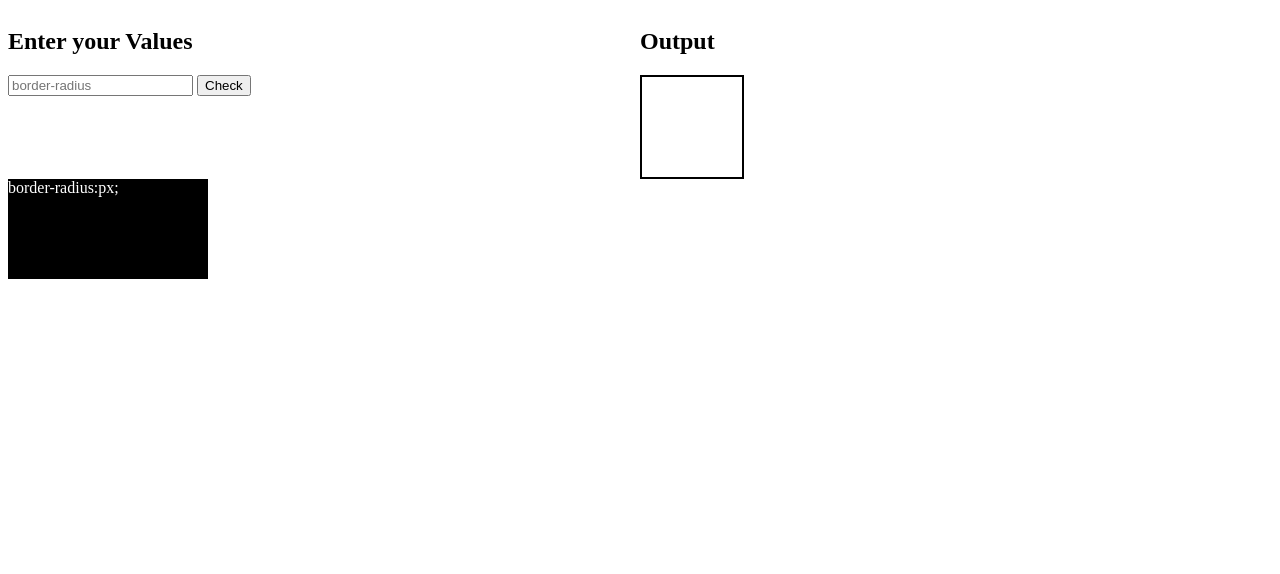
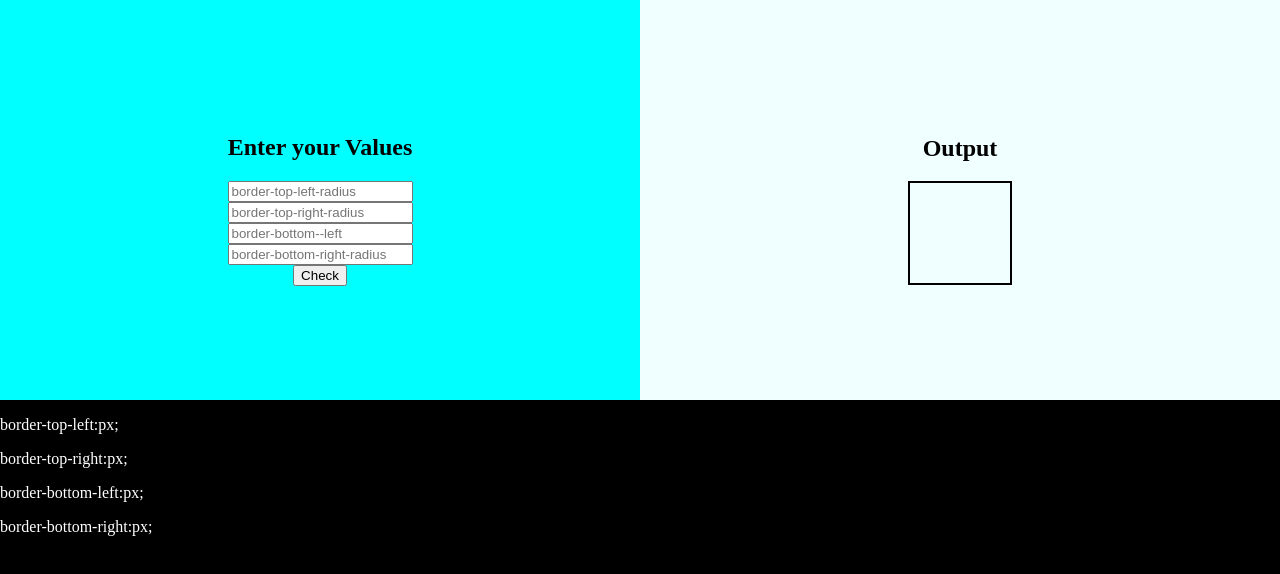
Before and after one commit to AjithPG/Learn-Front-End, a plain HTML site: page Border-radius Previewer/index.html in a window 1280 px wide. Both pictures are taken after a click on the button "Check". Drawn offline with Linux system fonts and the light colour scheme.

Commit message:
added css styles

```diff
--- a/Border-radius Previewer/index.html
+++ b/Border-radius Previewer/index.html
@@ -3,38 +3,79 @@
 <head>
 	<title>Border-Radius Previewer</title>
 	<style>
-		.container{
+		* {
+			box-shadow: border-box;
+		}
+
+		body {
+			margin: 0;
+		}
+
+		.container {
 			display: flex;
-			width:100%;
+			flex-direction: column;
+			width: 100%;
 		}
-		.left-container{
+
+		.sub-container {
+			display: flex;
+
+		}
+
+		.left-container {
 			width: 50%;
+			background-color: aqua;
+			height: 50vh;
+			display: flex;
+			flex-direction: column;
+			align-items: center;
+			justify-content: center;
 		}
-		.right-container{
+
+		.right-container {
 			width: 50%;
+			background-color: azure;
+			height: 50vh;
+			display: flex;
+			flex-direction: column;
+			align-items: center;
+			justify-content: center;
 		}
-		.box{
+
+		.box {
 			width: 100px;
 			height: 100px;
 			border: 2px solid #000;
-
+			border-top-left-radius:
 
 		}
-		.code-snippet{
-			color:#fff;
+
+		.code-area {
+			width: 100%;
 			background-color: #000;
-			width: 200px;
-			height: 100px;
+			width: 100%;
+			height: 50vh;
 		}
+
+		.code-snippet {
+			color: #fff;
+
+		}
+
 	</style>
 </head>
 
 <body>
 	<div class="container">
+		<div class="sub-container">
 			<div class="left-container">
 				<h2>Enter your Values</h2>
-			<input type="number" placeholder="border-radius" id="radius">
-			<button onclick="check()">Check</button>
+				<!--<input type="number" placeholder="border-radius" id="radius">-->
+				<input type="number" placeholder="border-top-left-radius" id="radius-tl">
+				<input type="number" placeholder="border-top-right-radius" id="radius-tr">
+				<input type="number" placeholder="border-bottom--left" id="radius-bl">
+				<input type="number" placeholder="border-bottom-right-radius" id="radius-br">
+				<button onclick="check();">Check</button>
 			</div>
 			<div class="right-container">
 				<h2>Output</h2>
@@ -42,22 +83,49 @@
 
 				</div>
 			</div>
+		</div>
+
+
+		<div class="code-area">
+			<div class="code-snippet" id="code">
+				<p id="l1"></p>
+				<p id="l2"></p>
+				<p id="l3"></p>
+				<p id="l4"></p>
 
 			</div>
-		<div class="code-snippet" id="code">
-
-
+		</div>
 	</div>
 </body>
 <script>
 	function check() {
-		var borderRadius = document.getElementById("radius");
-		var radiusValue = borderRadius.value;
-		var box=document.getElementById("border-box");
-		var codeValue=box.style.borderRadius =radiusValue+"px";
+		//Get id
+		//var borderRadius = document.getElementById("radius");
+		var borderRadiusTl = document.getElementById("radius-tl");
+		var borderRadiusTr = document.getElementById("radius-tr");
+		var borderRadiusBl = document.getElementById("radius-bl");
+		var borderRadiusBr = document.getElementById("radius-br");
 
-		var code=document.getElementById("code");
-		code.innerHTML="border-radius:"+codeValue+";";
+		//get rectangle box
+		var box = document.getElementById("border-box");
+		//get value
+		//var radiusValue = borderRadius.value;
+		var radiusTl = borderRadiusTl.value;
+		var radiusTr = borderRadiusTr.value;
+		var radiusBl = borderRadiusBl.value;
+		var radiusBr = borderRadiusBr.value;
+
+		console.log(radiusTl);
+		//var codeValue = box.style.borderRadius = radiusValue + "px";
+		var valueTl = box.style.borderTopLeftRadius = radiusTl + "px"
+		var valueTr = box.style.borderTopRightRadius = radiusTr + "px"
+		var valueBl = box.style.borderBottomLeftRadius = radiusBl + "px"
+		var valueBr = box.style.borderBottomRightRadius = radiusBr + "px"
+
+		document.getElementById("l1").innerHTML = "border-top-left:" + valueTl + ";";
+		document.getElementById("l2").innerHTML = "border-top-right:" + valueTr + ";";
+		document.getElementById("l3").innerHTML = "border-bottom-left:" + valueBl + ";";
+		document.getElementById("l4").innerHTML = "border-bottom-right:" + valueBr + ";";
 	}
 
 </script>
```
Lines whose indentation alone changed are shown as unchanged.
